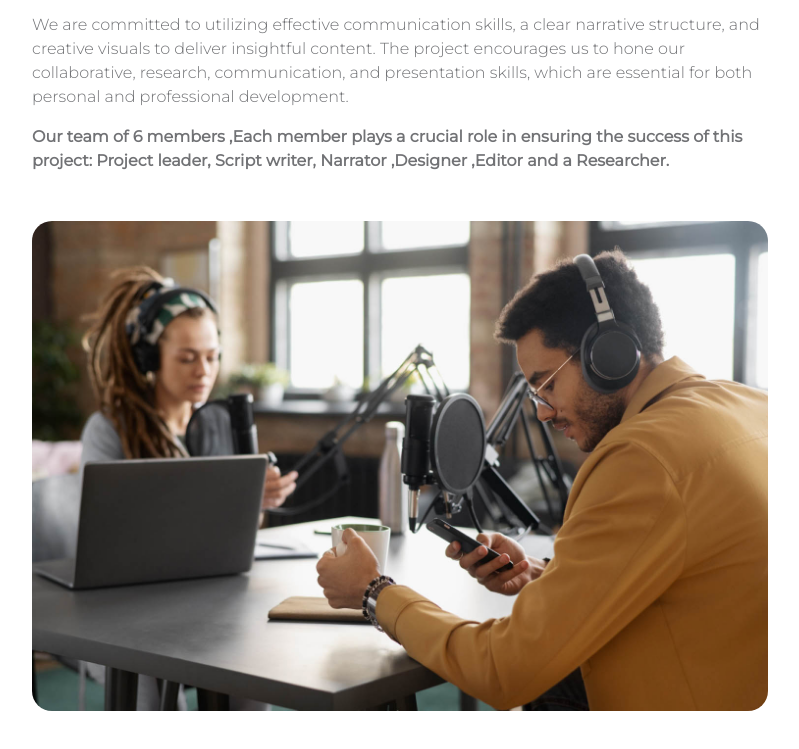
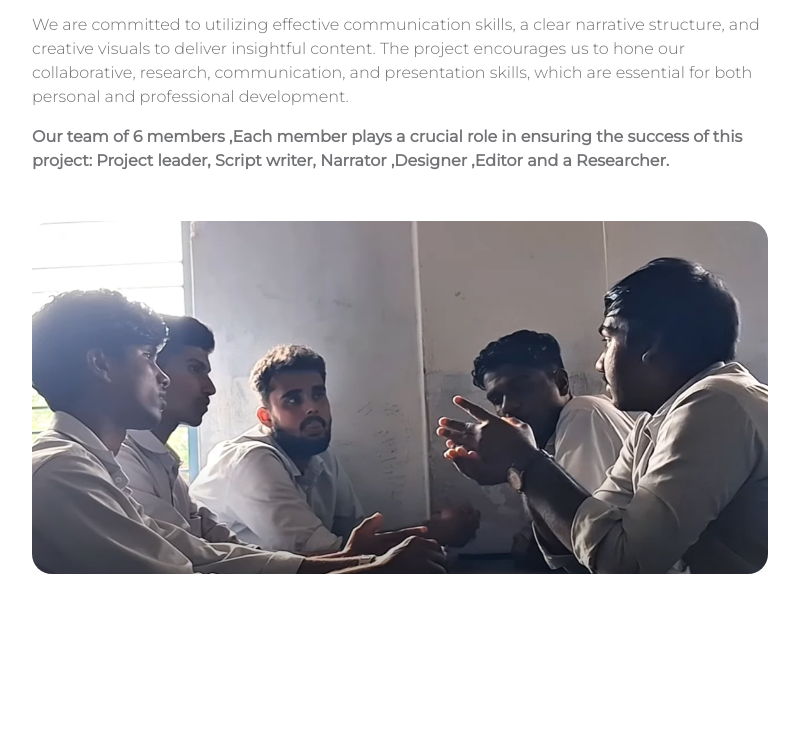
Before and after one commit to Abhishek-vk-nss/Video-PodCast-Group2, a plain HTML site: page about.html in a window 1280 px wide. Shown: the part 781-1530 px from the top of the page, without its empty margins (240-1039 px from the left). Drawn offline with Linux system fonts and the light colour scheme; a web font is replaced by a local one.

Commit message:
about.html

```diff
--- a/about.html
+++ b/about.html
@@ -120,7 +120,7 @@ https://templatemo.com/tm-584-pod-talk
 
 <p> <b>Our team of 6 members ,Each member plays a crucial role in ensuring the success of this project: Project leader, Script writer, Narrator ,Designer ,Editor and a Researcher.</b></p>
 
-                                <img src="images/medium-shot-young-people-recording-podcast.jpg" class="about-image mt-5 img-fluid" alt="">
+                                <img src="images/group.png" class="about-image mt-5 img-fluid" alt="">
                             </div>
                         </div>
 
```
